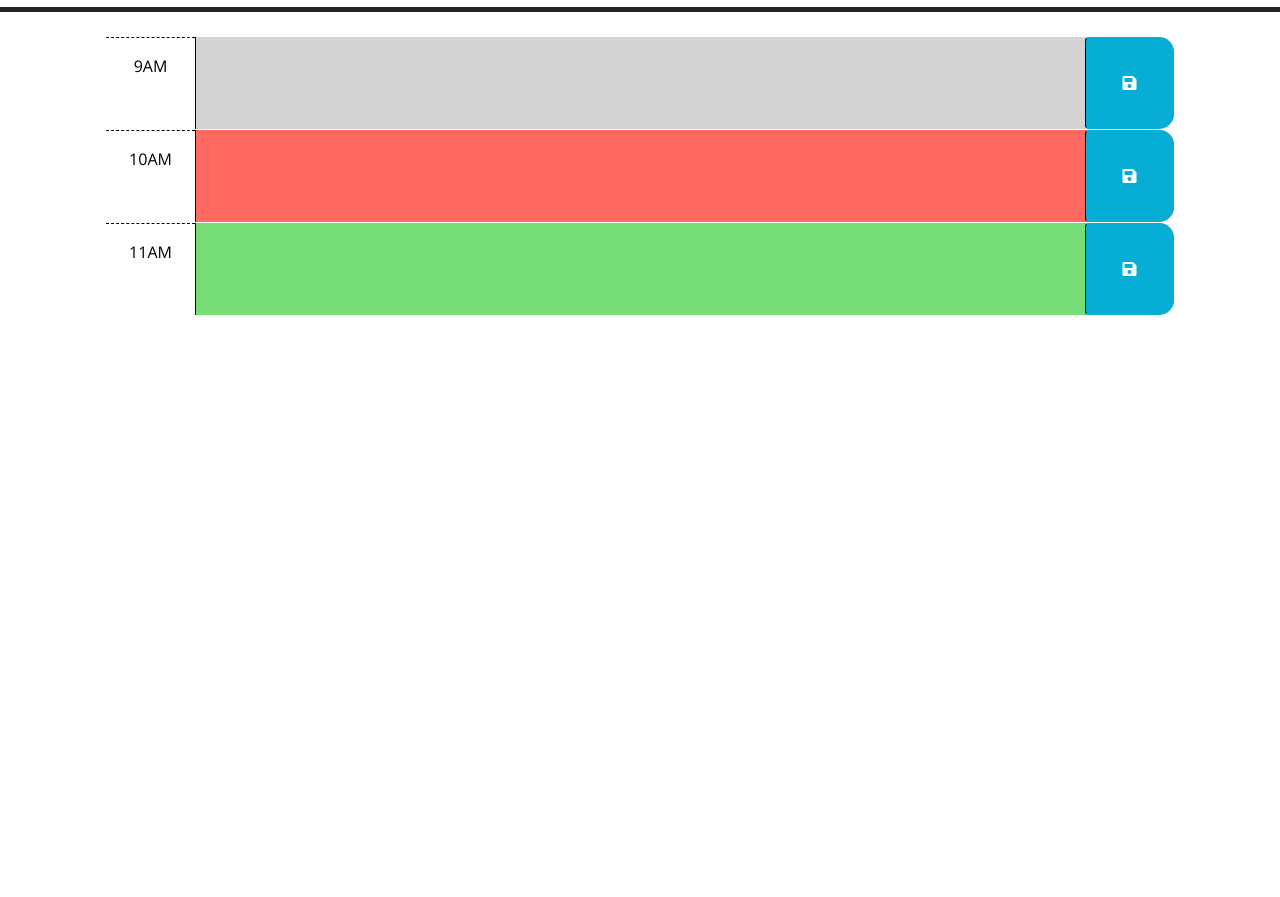
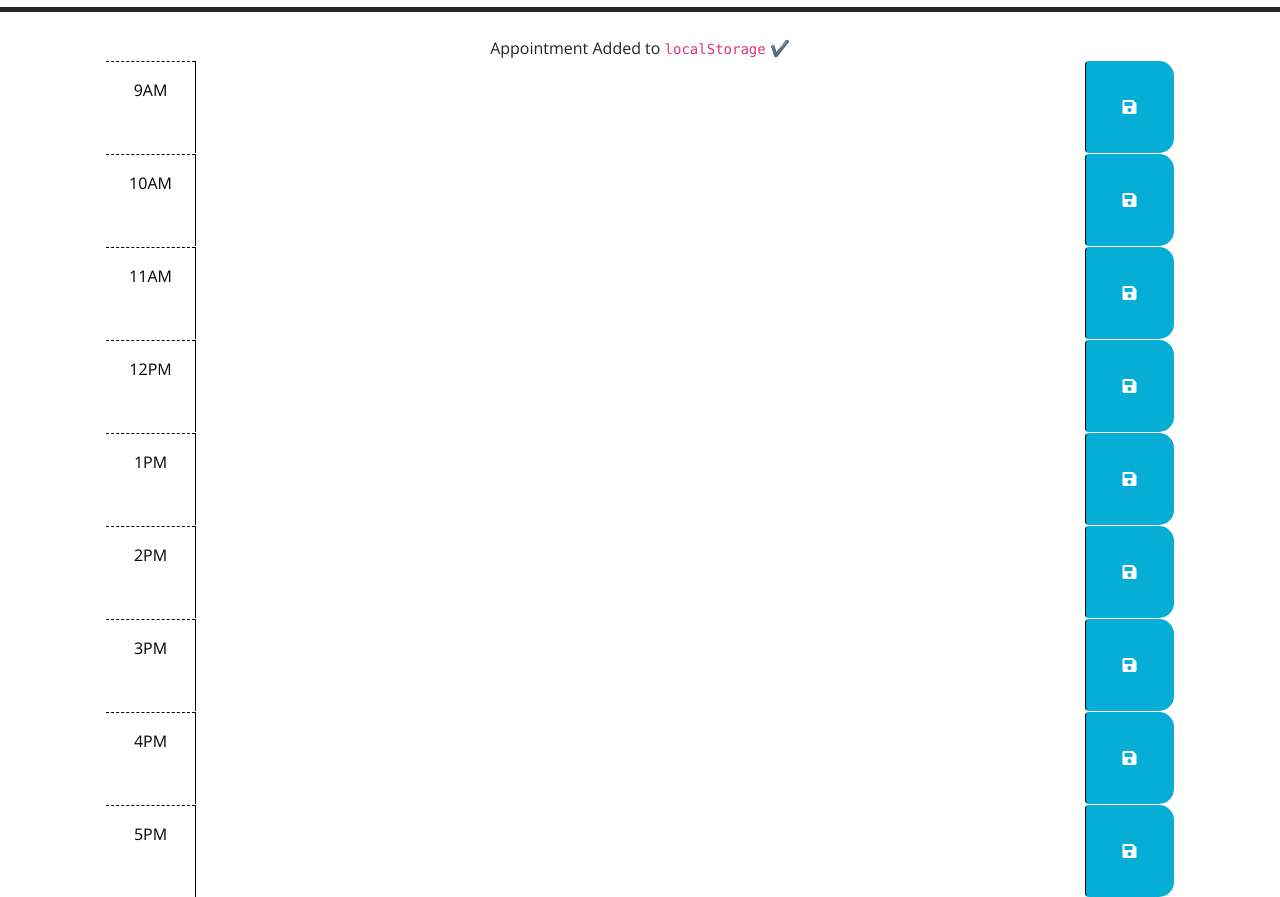
Before and after one commit to KingCamrin/Planner, a plain HTML site: page index.html in a window 1280 px wide. Shown: the part 220-1117 px from the top of the page. Before the commit the page ends 800 px from the top, so only its background shows below. Drawn offline with nearby package versions, Linux system fonts and the light colour scheme.

Commit message:
Update index.html

```diff
--- a/index.html
+++ b/index.html
@@ -19,7 +19,7 @@
       rel="stylesheet"
     />
     <link rel="stylesheet" href="style.css" />
-    <title>Work Day Scheduler</title>
+    <title>Work Day Schedule</title>
   </head>
 
   <body>
@@ -28,44 +28,74 @@
       <p class="lead">A simple calendar app for scheduling your work day</p>
       <p id="currentDay" class="lead"></p>
     </header>
+    <section class="text-center notification" id="notify">
+      Appointment Added to <code>localStorage</code> ✔️
+    </section>
     <div class="container-lg px-5">
-      <!-- Use class for "past", "present", and "future" to apply styles to the
-        time-block divs accordingly. The javascript will need to do this by
-        adding/removing these classes on each div by comparing the hour in the
-        id to the current hour. The html provided below is meant to be an example
-        demonstrating how the css provided can be leveraged to create the
-        desired layout and colors. The html below should be removed or updated
-        in the finished product. Remember to delete this comment once the
-        code is implemented.
-        -->
-
-      <!-- Example of a past time block. The "past" class adds a gray background color. -->
-      <div id="hour-9" class="row time-block past">
+      <div id="hour-9" class="row time-block">
         <div class="col-2 col-md-1 hour text-center py-3">9AM</div>
         <textarea class="col-8 col-md-10 description" rows="3"> </textarea>
         <button class="btn saveBtn col-2 col-md-1" aria-label="save">
           <i class="fas fa-save" aria-hidden="true"></i>
         </button>
       </div>
-
-      <!-- Example of a a present time block. The "present" class adds a red background color. -->
-      <div id="hour-10" class="row time-block present">
+      <div id="hour-10" class="row time-block">
         <div class="col-2 col-md-1 hour text-center py-3">10AM</div>
         <textarea class="col-8 col-md-10 description" rows="3"> </textarea>
         <button class="btn saveBtn col-2 col-md-1" aria-label="save">
           <i class="fas fa-save" aria-hidden="true"></i>
         </button>
       </div>
-
-      <!-- Example of a future time block. The "future" class adds a green background color. -->
-      <div id="hour-11" class="row time-block future">
+      <div id="hour-11" class="row time-block">
         <div class="col-2 col-md-1 hour text-center py-3">11AM</div>
         <textarea class="col-8 col-md-10 description" rows="3"> </textarea>
         <button class="btn saveBtn col-2 col-md-1" aria-label="save">
           <i class="fas fa-save" aria-hidden="true"></i>
         </button>
       </div>
-
+      <div id="hour-12" class="row time-block">
+        <div class="col-2 col-md-1 hour text-center py-3">12PM</div>
+        <textarea class="col-8 col-md-10 description" rows="3"> </textarea>
+        <button class="btn saveBtn col-2 col-md-1" aria-label="save">
+          <i class="fas fa-save" aria-hidden="true"></i>
+        </button>
+      </div>
+      <div id="hour-13" class="row time-block">
+        <div class="col-2 col-md-1 hour text-center py-3">1PM</div>
+        <textarea class="col-8 col-md-10 description" rows="3"> </textarea>
+        <button class="btn saveBtn col-2 col-md-1" aria-label="save">
+          <i class="fas fa-save" aria-hidden="true"></i>
+        </button>
+      </div>
+      <div id="hour-14" class="row time-block">
+        <div class="col-2 col-md-1 hour text-center py-3">2PM</div>
+        <textarea class="col-8 col-md-10 description" rows="3"> </textarea>
+        <button class="btn saveBtn col-2 col-md-1" aria-label="save">
+          <i class="fas fa-save" aria-hidden="true"></i>
+        </button>
+      </div>
+      <div id="hour-15" class="row time-block">
+        <div class="col-2 col-md-1 hour text-center py-3">3PM</div>
+        <textarea class="col-8 col-md-10 description" rows="3"> </textarea>
+        <button class="btn saveBtn col-2 col-md-1" aria-label="save">
+          <i class="fas fa-save" aria-hidden="true"></i>
+        </button>
+      </div>
+      <div id="hour-16" class="row time-block">
+        <div class="col-2 col-md-1 hour text-center py-3">4PM</div>
+        <textarea class="col-8 col-md-10 description" rows="3"> </textarea>
+        <button class="btn saveBtn col-2 col-md-1" aria-label="save">
+          <i class="fas fa-save" aria-hidden="true"></i>
+        </button>
+      </div>
+      <div id="hour-17" class="row time-block">
+        <div class="col-2 col-md-1 hour text-center py-3">5PM</div>
+        <textarea class="col-8 col-md-10 description" rows="3"> </textarea>
+        <button class="btn saveBtn col-2 col-md-1" aria-label="save">
+          <i class="fas fa-save" aria-hidden="true"></i>
+        </button>
+      </div>
+    </div>
     <script src="https://code.jquery.com/jquery-3.4.1.min.js"></script>
     <script
       src="https://cdn.jsdelivr.net/npm/dayjs@1.11.3/dayjs.min.js"
```
